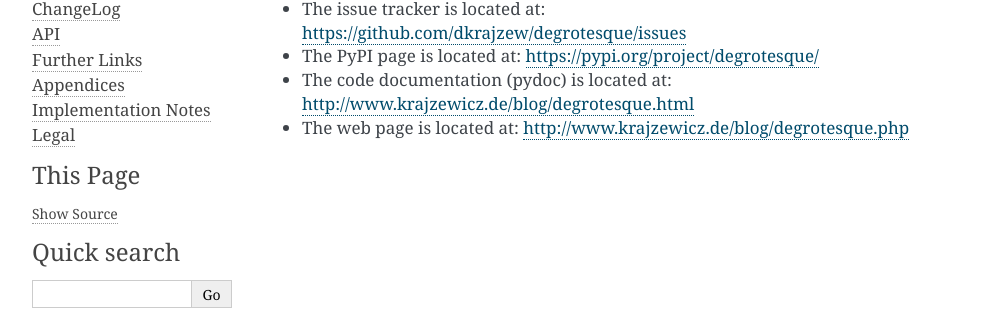
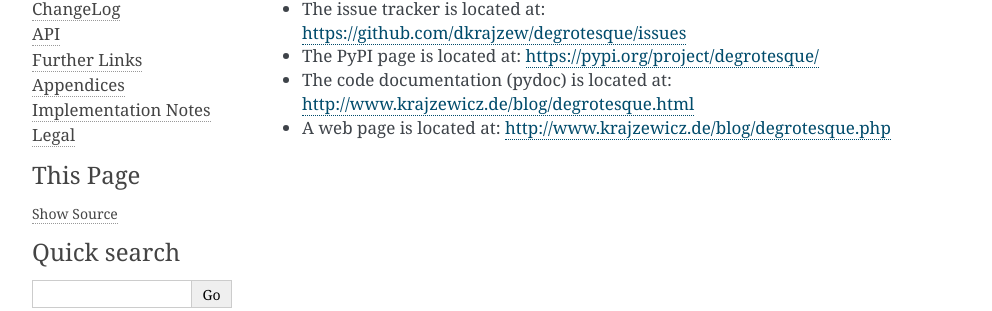
Before and after one commit to dkrajzew/degrotesque, a Sphinx documentation site: the page built from docs/source/links.rst, in a window 1280 px wide. Shown: the part 123-434 px from the top of the page, without its empty margins (148-1140 px from the left). Built offline with Sphinx 7.4.7, drawn with Linux system fonts in a browser that asks for light colours; pages that are not in the unit, such as notebooks, are missing from menus.

Commit message:
Small work on documentation

```diff
--- a/docs/source/links.rst
+++ b/docs/source/links.rst
@@ -8,4 +8,4 @@ Further Links
 - The issue tracker is located at: https://github.com/dkrajzew/degrotesque/issues
 - The PyPI page is located at: https://pypi.org/project/degrotesque/
 - The code documentation (pydoc) is located at: http://www.krajzewicz.de/blog/degrotesque.html
-- The web page is located at: http://www.krajzewicz.de/blog/degrotesque.php
+- A web page is located at: http://www.krajzewicz.de/blog/degrotesque.php
```
